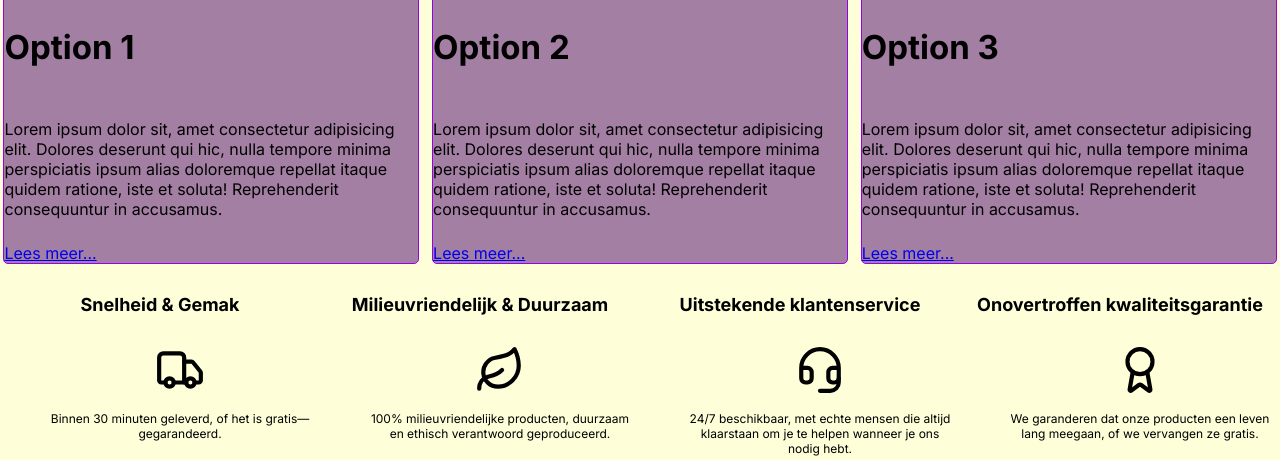
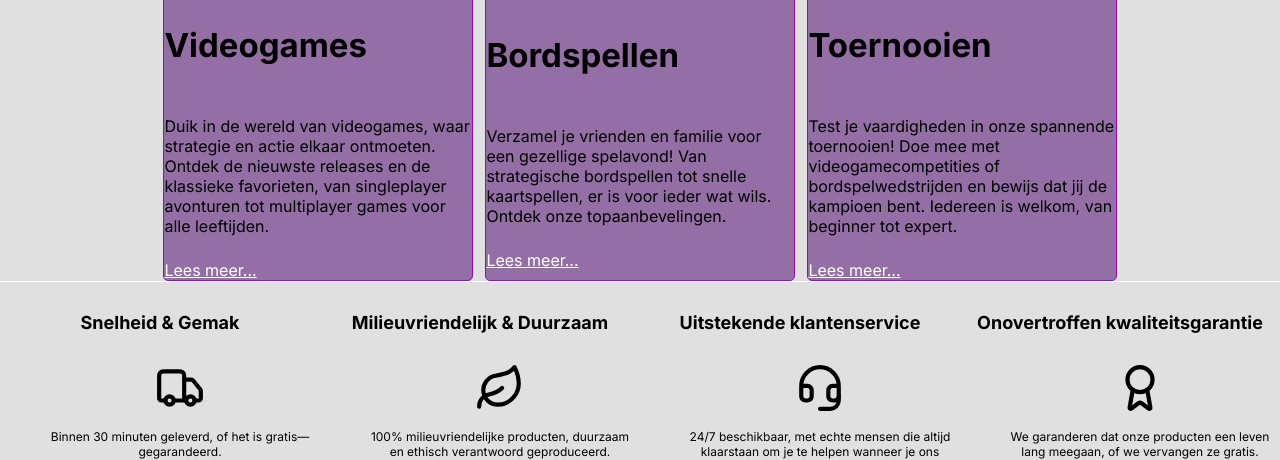
Before and after one commit to boonsboos/connect-play, a PHP site: page / in a window 1280 px wide. Shown: the part 557-1017 px from the top of the page. Run offline with PHP 8.4, Linux system fonts and the light colour scheme.

Commit message:
Final edit to homepage.

```diff
--- a/index.html
+++ b/index.html
@@ -46,65 +46,69 @@
 
 		<!-- Background banner with title, text and button -->
 		<section class="home-banner flex justify-center">
-			<div class="home-head-box mb-col-12 col-8">
+			<div class="mb-col-12 col-9">
+				<div class="home-head-box">
 					<h1 class="heading">Connect & Play</h1>
 					<div class="col-8">
 						<p>
 							Klaar met van die saaie bedrijfuitjes of
-						teambuildingactiviteiten? Kijk niet verder dan Connect &
-						Play! Wij organiseren toernooien op het gebied van
-						videogames, bordspellen en kaartspellen. Een manier om
-						met elkaar te verbinden door middel van uitdagingen,
-						competitief denken en samenwerking.
+							teambuildingactiviteiten? Kijk niet verder dan
+							Connect & Play! Wij organiseren toernooien op het
+							gebied van videogames, bordspellen en kaartspellen.
+							Een manier om met elkaar te verbinden door middel
+							van uitdagingen, competitief denken en samenwerking.
 						</p>
 					</div>
 					<div class="col-12">
-					<button class="btn" href="contact.html">Button</button>
+						<a class="btn" href="contact.html">
+							Contact ons / Neem contact!
+						</a>
+					</div>
 				</div>
 			</div>
 		</section>
 
 		<!-- 3 Sample diensten -->
 		<section class="flex justify-center">
-			<div class="mb-col-12 col-4 flex justify-center home-info-box">
-				<img class="mb-col-12 col-12" src="images/bannerImg.jpg" />
-				<h2>Option 1</h2>
+			<div class="mb-col-12 col-3 flex justify-center home-info-box">
+				<img class="mb-col-12 col-12" src="images/dienst_1.jpg" />
+				<h2>Videogames</h2>
 				<p>
-					Lorem ipsum dolor sit, amet consectetur adipisicing elit.
-					Dolores deserunt qui hic, nulla tempore minima perspiciatis
-					ipsum alias doloremque repellat itaque quidem ratione, iste
-					et soluta! Reprehenderit consequuntur in accusamus.
+					Duik in de wereld van videogames, waar strategie en actie
+					elkaar ontmoeten. Ontdek de nieuwste releases en de
+					klassieke favorieten, van singleplayer avonturen tot
+					multiplayer games voor alle leeftijden.
 				</p>
-				<a href="#">Lees meer...</a>
+				<a href="diensten.html">Lees meer...</a>
 			</div>
-			<div class="mb-col-12 col-4 flex justify-center home-info-box">
-				<img class="mb-col-12 col-12" src="images/bannerImg.jpg" />
-				<h2>Option 2</h2>
+			<div class="mb-col-12 col-3 flex justify-center home-info-box">
+				<img class="mb-col-12 col-12" src="images/dienst_3.jpg" />
+				<h2>Bordspellen</h2>
 				<p>
-					Lorem ipsum dolor sit, amet consectetur adipisicing elit.
-					Dolores deserunt qui hic, nulla tempore minima perspiciatis
-					ipsum alias doloremque repellat itaque quidem ratione, iste
-					et soluta! Reprehenderit consequuntur in accusamus.
+					Verzamel je vrienden en familie voor een gezellige
+					spelavond! Van strategische bordspellen tot snelle
+					kaartspellen, er is voor ieder wat wils. Ontdek onze
+					topaanbevelingen.
 				</p>
-				<a href="#">Lees meer...</a>
+				<a href="diensten.html">Lees meer...</a>
 			</div>
-			<div class="mb-col-12 col-4 flex justify-center home-info-box">
-				<img class="mb-col-12 col-12" src="images/bannerImg.jpg" />
-				<h2>Option 3</h2>
+			<div class="mb-col-12 col-3 flex justify-center home-info-box">
+				<img class="mb-col-12 col-12" src="images/dienst_4.jpg" />
+				<h2>Toernooien</h2>
 				<p>
-					Lorem ipsum dolor sit, amet consectetur adipisicing elit.
-					Dolores deserunt qui hic, nulla tempore minima perspiciatis
-					ipsum alias doloremque repellat itaque quidem ratione, iste
-					et soluta! Reprehenderit consequuntur in accusamus.
+					Test je vaardigheden in onze spannende toernooien! Doe mee
+					met videogamecompetities of bordspelwedstrijden en bewijs
+					dat jij de kampioen bent. Iedereen is welkom, van beginner
+					tot expert.
 				</p>
-				<a href="#">Lees meer...</a>
+				<a href="diensten.html">Lees meer...</a>
 			</div>
 		</section>
 
 		<!-- 4 Unique Selling Propositions (USP's) -->
-		<section id="revert-icon-color" class="flex justify-center">
+		<section id="revert-icon-color" class="usp-section flex justify-center">
 			<div class="mb-col-6 col-3 text-center">
-				<h5>Snelheid & Gemak</h5>
+				<h5 class="text-center">Snelheid & Gemak</h5>
 				<ul class="ups">
 					<li>
 						<img
@@ -173,25 +177,25 @@
 		<!-- More images -->
 		<section class="flex justify-center">
 			<div class="col-3">
-				<img src="images/" />
+				<img src="images/dienst_1" />
 			</div>
 			<div class="col-3">
-				<img src="images/" />
+				<img src="images/dienst_2" />
 			</div>
 			<div class="col-3">
-				<img src="images/" />
+				<img src="images/dienst_3" />
 			</div>
 		</section>
 
 		<section class="flex justify-center">
 			<div class="col-3">
-				<img src="images/" />
+				<img src="images/dienst_4" />
 			</div>
 			<div class="col-3">
-				<img src="images/" />
+				<img src="images/dienst_5" />
 			</div>
 			<div class="col-3">
-				<img src="images/" />
+				<img src="images/dienst_6" />
 			</div>
 		</section>
 
--- a/style.css
+++ b/style.css
@@ -2,7 +2,7 @@
 /* page wide settings */
 :root {
 	font-family: "Inter", "Verdana", sans-serif;
-	background-color: #feffd9;
+	background-color: #e0e0e0;
 	color: #000;
 	--primary: #4b006e;
 	--accent: #9c00e5;
@@ -103,6 +103,12 @@ a {
   height: 4rem;
   padding: 0 1.6rem;
   text-align: center;
+  padding: 10px;
+  margin: 10px 0;
+}
+
+.btn:hover {
+	background-color: #5d0d82;
 }
 
 /* spacing and alignment classes */
@@ -180,10 +186,12 @@ footer {
 
 /* Homepage */
 .home-head-box {
-	background-color: rgb(100, 100, 100, 0.5);
+	background-color: rgb(100, 100, 100, 0.7);
+	border: 1px solid var(--accent);
 	border-radius: 10px;
 	text-wrap: wrap;
 	padding: 20px;
+	color: white;
 }
 
 .home-info-box {
@@ -192,6 +200,15 @@ footer {
 	background-color: color-mix(in srgb, var(--primary) 50%, transparent);
 	border-radius: 5px;
 	text-wrap: wrap;
+}
+
+.home-info-box a {
+	color: #fff
+}
+
+.usp-section {
+	border-top: 1px Solid White;
+	border-bottom: 1px Solid White;
 }
 
 .ups {
@@ -457,7 +474,7 @@ footer {
 */
 @media (prefers-color-scheme: dark) {
 	:root {
-		background-color: #262313;
+		background-color: #1f1f1f;
 		color: #fff;
 	}
 
```
Lines whose indentation alone changed are shown as unchanged.
